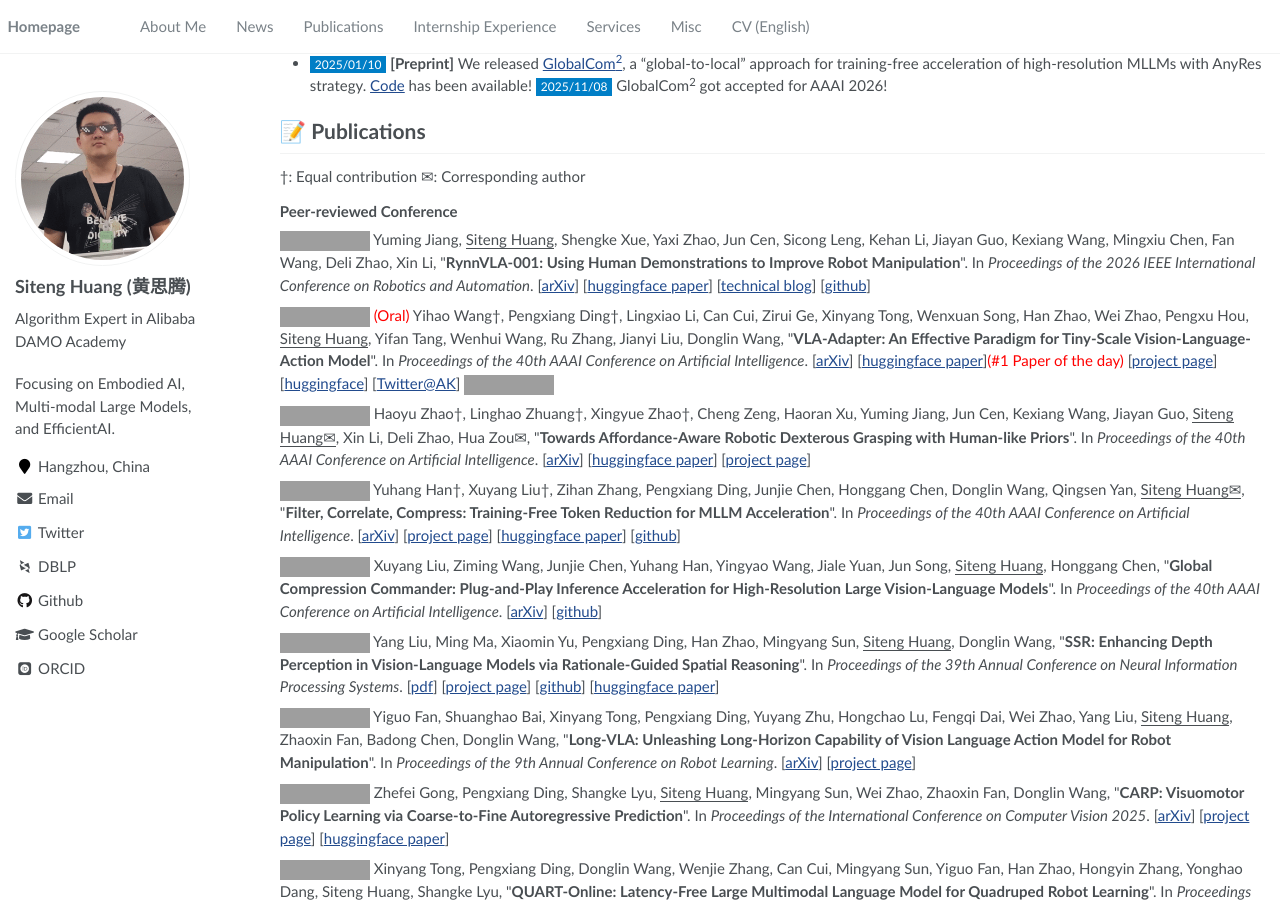
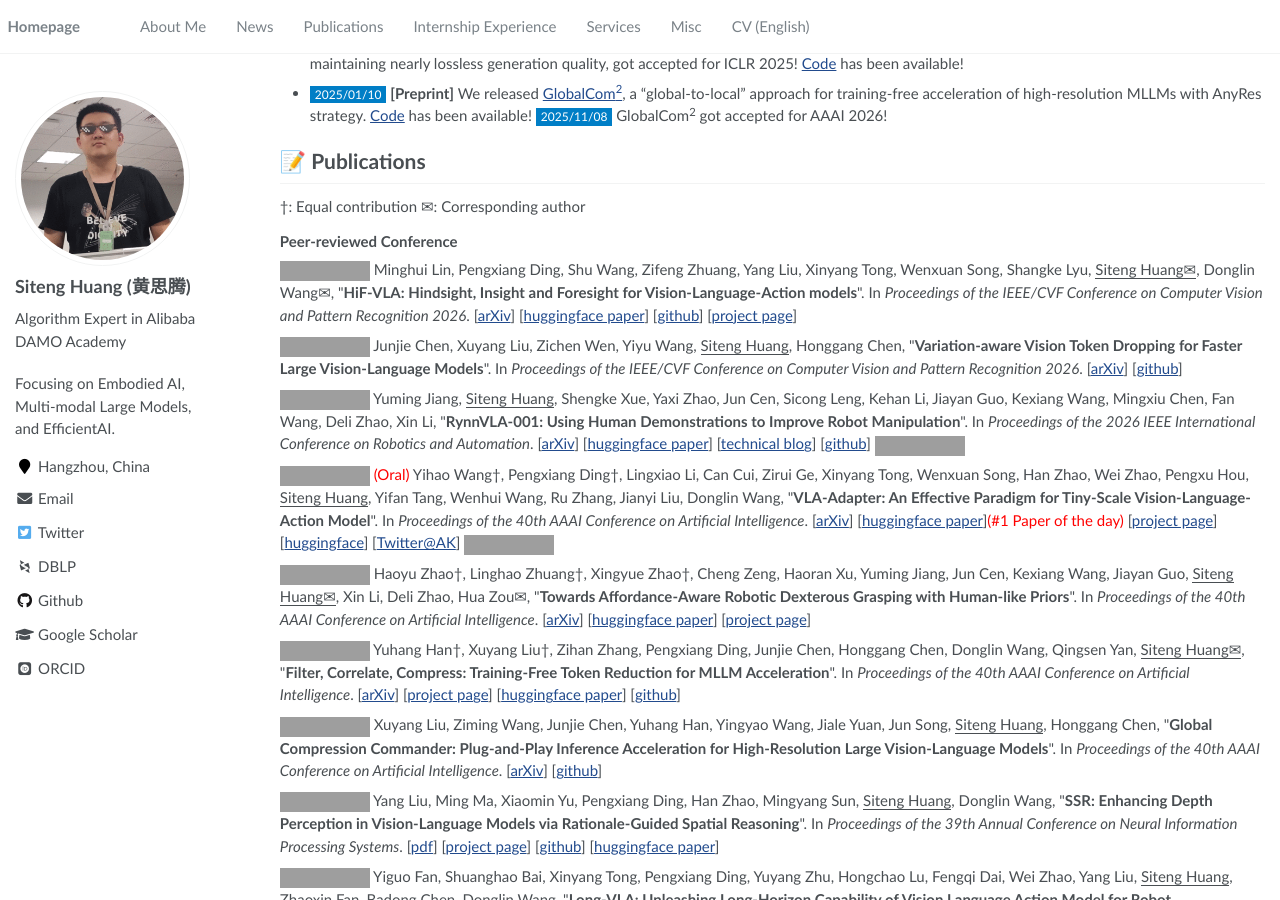
Before and after one commit to bighuang624/bighuang624.github.io, a Jekyll site: the page built from _pages/about.md, in a window 1280 px wide and 900 px high, scrolled down 1601 px. Built offline with Jekyll 4.4.1, drawn with Linux system fonts in a browser that asks for light colours; some web fonts are replaced; some of the changed text lies outside the part shown; grey boxes are pictures that could not be loaded.

Commit message:
add CVPR26

```diff
--- a/_pages/includes/news.md
+++ b/_pages/includes/news.md
@@ -2,6 +2,7 @@
 
 <!-- 参考 https://huanwang.tech/ 的样式 -->
 
+* <span style="font-size:12px;color:#FFFFFF;background-color:#007ec6;padding:1px 5px 1.5px 5px;">2026/02/21</span> **[CVPR'26]** 2 papers ([HiF-VLA](https://arxiv.org/abs/2512.09928) and [V²Drop](https://arxiv.org/abs/2509.01552)) got accepted for CVPR 2026 (Main Conference)!
 * <span style="font-size:12px;color:#FFFFFF;background-color:#007ec6;padding:1px 5px 1.5px 5px;">2026/02/18</span> **[RA-L]** [RoboSimGS](https://arxiv.org/abs/2510.10637), a novel Real2Sim2Real framework that converts multi-view real-world images into scalable, high-fidelity, and physically interactive simulation environments for robotic manipulation, got accepted for RA-L! See [Project page](https://robosimgs.github.io/) for the overview video!
 * <span style="font-size:12px;color:#FFFFFF;background-color:#007ec6;padding:1px 5px 1.5px 5px;">2026/02/10</span> **[RynnBrain]** We presented [RynnBrain](https://alibaba-damo-academy.github.io/RynnBrain.github.io/), an embodied foundation model grounded in physical reality, including dense (2B, 8B) and MoE (30B) variants, alongside three specialized models: RynnBrain‑Plan (manipulation planning), RynnBrain‑Nav (navigation), and RynnBrain‑CoP (spatial reasoning). See [Github](https://github.com/alibaba-damo-academy/RynnBrain) and [Chinese report from 机器之心](https://mp.weixin.qq.com/s/53UMfJL6VG-TAA4KJNv8Mg). <span style="font-size:12px;color:#FFFFFF;background-color:#007ec6;padding:1px 5px 1.5px 5px;">2026/02/19</span> We released the [technical report](https://arxiv.org/pdf/2602.14979)!
 * <span style="font-size:12px;color:#FFFFFF;background-color:#007ec6;padding:1px 5px 1.5px 5px;">2026/01/31</span> **[ICRA'26]** [RynnVLA-001](https://arxiv.org/abs/2509.15212), the VLA foundation model, got accepted for ICRA 2026!
--- a/_pages/includes/pub_short.md
+++ b/_pages/includes/pub_short.md
@@ -5,7 +5,11 @@
 
 ### Peer-reviewed Conference
 
-<img src="https://img.shields.io/badge/ICRA-2026-blue?style=flat-square"> Yuming Jiang, <u>Siteng Huang</u>, Shengke Xue, Yaxi Zhao, Jun Cen, Sicong Leng, Kehan Li, Jiayan Guo, Kexiang Wang, Mingxiu Chen, Fan Wang, Deli Zhao, Xin Li, &quot;**RynnVLA-001: Using Human Demonstrations to Improve Robot Manipulation**&quot;. In *Proceedings of the 2026 IEEE International Conference on Robotics and Automation*. [[arXiv](https://arxiv.org/abs/2509.15212)] [[huggingface paper](https://huggingface.co/papers/2509.15212)] [[technical blog](https://huggingface.co/blog/Alibaba-DAMO-Academy/rynnvla-001)] [[github](https://github.com/alibaba-damo-academy/RynnVLA-001)]
+<img src="https://img.shields.io/badge/CVPR-2026-blue?style=flat-square"> Minghui Lin, Pengxiang Ding, Shu Wang, Zifeng Zhuang, Yang Liu, Xinyang Tong, Wenxuan Song, Shangke Lyu, <u>Siteng Huang✉</u>, Donglin Wang✉, &quot;**HiF-VLA: Hindsight, Insight and Foresight for Vision-Language-Action models**&quot;. In *Proceedings of the IEEE/CVF Conference on Computer Vision and Pattern Recognition 2026*. [[arXiv](https://arxiv.org/abs/2512.09928)] [[huggingface paper](https://huggingface.co/papers/2512.09928)] [[github](https://github.com/OpenHelix-Team/HiF-VLA)] [[project page](https://hifvla.github.io)]
+
+<img src="https://img.shields.io/badge/CVPR-2026-blue?style=flat-square"> Junjie Chen, Xuyang Liu, Zichen Wen, Yiyu Wang, <u>Siteng Huang</u>, Honggang Chen, &quot;**Variation-aware Vision Token Dropping for Faster Large Vision-Language Models**&quot;. In *Proceedings of the IEEE/CVF Conference on Computer Vision and Pattern Recognition 2026*. [[arXiv](https://arxiv.org/abs/2509.01552)] [[github](https://github.com/xuyang-liu16/V2Drop)]
+
+<img src="https://img.shields.io/badge/ICRA-2026-blue?style=flat-square"> Yuming Jiang, <u>Siteng Huang</u>, Shengke Xue, Yaxi Zhao, Jun Cen, Sicong Leng, Kehan Li, Jiayan Guo, Kexiang Wang, Mingxiu Chen, Fan Wang, Deli Zhao, Xin Li, &quot;**RynnVLA-001: Using Human Demonstrations to Improve Robot Manipulation**&quot;. In *Proceedings of the 2026 IEEE International Conference on Robotics and Automation*. [[arXiv](https://arxiv.org/abs/2509.15212)] [[huggingface paper](https://huggingface.co/papers/2509.15212)] [[technical blog](https://huggingface.co/blog/Alibaba-DAMO-Academy/rynnvla-001)] [[github](https://github.com/alibaba-damo-academy/RynnVLA-001)] <a href="https://github.com/alibaba-damo-academy/RynnVLA-001" target="_blank"><img src="https://img.shields.io/github/stars/alibaba-damo-academy/RynnVLA-001?style=social&label=Stars"></a>
 
 <img src="https://img.shields.io/badge/AAAI-2026-blue?style=flat-square"> <span style="color:red">(Oral)</span> Yihao Wang†, Pengxiang Ding†, Lingxiao Li, Can Cui, Zirui Ge, Xinyang Tong, Wenxuan Song, Han Zhao, Wei Zhao, Pengxu Hou, <u>Siteng Huang</u>, Yifan Tang, Wenhui Wang, Ru Zhang, Jianyi Liu, Donglin Wang, &quot;**VLA-Adapter: An Effective Paradigm for Tiny-Scale Vision-Language-Action Model**&quot;. In *Proceedings of the 40th AAAI Conference on Artificial Intelligence*. [[arXiv](https://arxiv.org/abs/2509.09372)] [[huggingface paper](https://huggingface.co/papers/2509.09372)]<span style="color:red">(#1 Paper of the day)</span> [[project page](https://vla-adapter.github.io/)] [[huggingface](https://huggingface.co/VLA-Adapter)] [[Twitter@AK](https://x.com/_akhaliq/status/1966610780838621241)] <a href="https://github.com/OpenHelix-Team/VLA-Adapter" target="_blank"><img src="https://img.shields.io/github/stars/OpenHelix-Team/VLA-Adapter?style=social&label=Stars"></a>
 
@@ -73,13 +77,9 @@
 
 <a href="https://arxiv.org/abs/2602.14979" target="_blank"><img src="https://img.shields.io/badge/arXiv-2602.14979-B31B1B?style=flat-square"></a> Ronghao Dang, Jiayan Guo, Bohan Hou, Sicong Leng, Kehan Li, Xin Li, Jiangpin Liu, Yunxuan Mao, Zhikai Wang, Yuqian Yuan, Minghao Zhu, Xiao Lin, Yang Bai, Qian Jiang, Yaxi Zhao, Minghua Zeng, Junlong Gao, Yuming Jiang, Jun Cen, <u>Siteng Huang</u>, Liuyi Wang, Wenqiao Zhang, Chengju Liu, Jianfei Yang, Shijian Lu, Deli Zhao, &quot;**RynnBrain: Open Embodied Foundation Models**&quot;. *arXiv preprint arXiv:2602.14979*. [[pdf](https://arxiv.org/pdf/2602.14979.pdf)] [[huggingface paper](https://huggingface.co/papers/2602.14979)] [[github](https://github.com/alibaba-damo-academy/RynnBrain)] [[project page](https://alibaba-damo-academy.github.io/RynnBrain.github.io/)] [[机器之心](https://mp.weixin.qq.com/s/53UMfJL6VG-TAA4KJNv8Mg)]
 
-<a href="https://arxiv.org/abs/2512.09928" target="_blank"><img src="https://img.shields.io/badge/arXiv-2512.09928-B31B1B?style=flat-square"></a> Minghui Lin, Pengxiang Ding, Shu Wang, Zifeng Zhuang, Yang Liu, Xinyang Tong, Wenxuan Song, Shangke Lyu, <u>Siteng Huang✉</u>, Donglin Wang✉, &quot;**HiF-VLA: Hindsight, Insight and Foresight for Vision-Language-Action models**&quot;. *arXiv preprint arXiv:2512.09928*. [[pdf](https://arxiv.org/pdf/2512.09928.pdf)] [[huggingface paper](https://huggingface.co/papers/2512.09928)] [[github](https://github.com/OpenHelix-Team/HiF-VLA)] [[project page](https://hifvla.github.io)]
-
 <a href="https://arxiv.org/abs/2511.17502" target="_blank"><img src="https://img.shields.io/badge/arXiv-2511.17502-B31B1B?style=flat-square"></a> Jun Cen†, <u>Siteng Huang†</u>, Yuqian Yuan†, Kehan Li†, Hangjie Yuan, Chaohui Yu, Yuming Jiang, Jiayan Guo, Hao Luo, Fan Wang, Xin Li, Deli Zhao, Hao Chen, &quot;**RynnVLA-002: A Unified Vision-Language-Action and World Model**&quot;. *arXiv preprint arXiv:2511.17502*. [[pdf](https://arxiv.org/pdf/2511.17502.pdf)] [[huggingface paper](https://huggingface.co/papers/2511.17502)] [[github](https://github.com/alibaba-damo-academy/RynnVLA-002)] [[Twitter@AK](https://x.com/_akhaliq/status/1992973969784213854)]
 
 <a href="https://arxiv.org/abs/2509.11361" target="_blank"><img src="https://img.shields.io/badge/arXiv-2509.11361-B31B1B?style=flat-square"></a> Yichen Han, Yuhang Han, <u>Siteng Huang</u>, Guanyu Liu, Zhengpeng Zhou, Bojun Liu, Yujia Zhang, Isaac N Shi, Lewei He, Tianyu Shi, &quot;**MAPGD: Multi-Agent Prompt Gradient Descent for Collaborative Prompt Optimization**&quot;. *arXiv preprint arXiv:2509.11361*. [[pdf](https://arxiv.org/pdf/2509.11361.pdf)] [[github](https://github.com/kawhiiiileo/MAPGD)]
-
-<a href="https://arxiv.org/abs/2509.01552" target="_blank"><img src="https://img.shields.io/badge/arXiv-2509.01552-B31B1B?style=flat-square"></a> Junjie Chen, Xuyang Liu, Zichen Wen, Yiyu Wang, <u>Siteng Huang</u>, Honggang Chen, &quot;**Variation-aware Vision Token Dropping for Faster Large Vision-Language Models**&quot;. *arXiv preprint arXiv:2509.01552*. [[pdf](https://arxiv.org/pdf/2509.01552.pdf)] [[github](https://github.com/xuyang-liu16/V2Drop)]
 
 <a href="https://arxiv.org/abs/2506.21539" target="_blank"><img src="https://img.shields.io/badge/arXiv-2506.21539-B31B1B?style=flat-square"></a> Jun Cen, Chaohui Yu, Hangjie Yuan, Yuming Jiang, <u>Siteng Huang</u>, Jiayan Guo, Xin Li, Yibing Song, Hao Luo, Fan Wang, Deli Zhao, Hao Chen, &quot;**WorldVLA: Towards Autoregressive Action World Model**&quot;. *arXiv preprint arXiv:2506.21539*. [[pdf](https://arxiv.org/pdf/2506.21539.pdf)] [[huggingface paper](https://huggingface.co/papers/2506.21539)] [[github](https://github.com/alibaba-damo-academy/RynnVLA-002/tree/worldvla)] <a class='paper_citations_badges' data='mhpkWSYAAAAJ:9ZlFYXVOiuMC' href="" target="_blank"></a>
 
```
